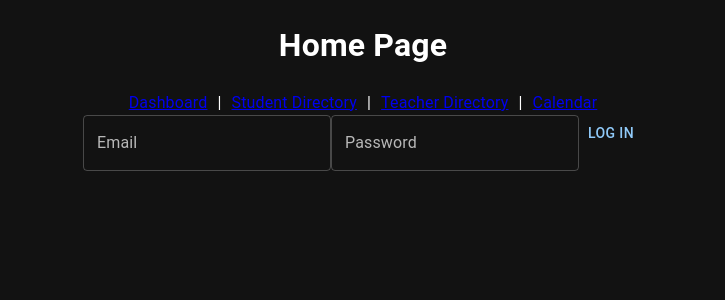
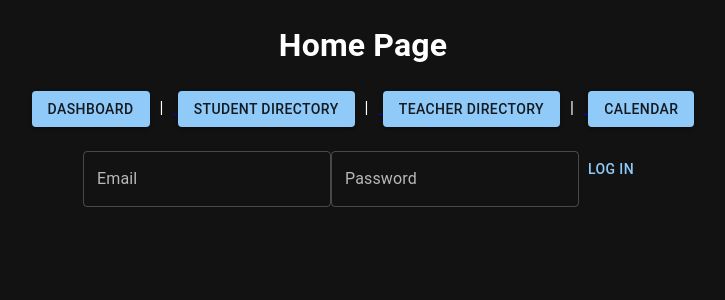
Before and after one commit to jrp9pte/Educator_Hub, a React (Create React App) app in the folder tje-dashboard-app/: page / in a window 1280 px wide. Shown: the top 300 px of the page, without its empty margins (277-1002 px from the left). Built offline with nearby package versions, Linux system fonts and the light colour scheme.

Commit message:
Added button to home page

```diff
--- a/tje-dashboard-app/src/components/HOME/HOME.js
+++ b/tje-dashboard-app/src/components/HOME/HOME.js
@@ -3,18 +3,32 @@ import { Link } from "react-router-dom";
 import React from "react";
 import { Container, Row, Col, Image } from "react-bootstrap";
 import LoginForm from "../AUTH/LoginForm";
+import Button from "@mui/material/Button";
 
 function HOME() {
   return (
     <div style={{ textAlign: "center" }}>
       <h1>Home Page</h1>
-      <Link to="/overall_dashboard">Dashboard</Link>
+      <Link to="/overall_dashboard">
+        <Button variant="contained">Dashboard</Button>
+      </Link>
       <span style={{ margin: "0 10px" }}>|</span>
-      <Link to="/student_directory">Student Directory</Link>
+      <Link to="/student_directory">
+        {" "}
+        <Button variant="contained">Student Directory</Button>
+      </Link>
       <span style={{ margin: "0 10px" }}>|</span>
-      <Link to="/teacher_directory">Teacher Directory</Link>
+      <Link to="/teacher_directory">
+        {" "}
+        <Button variant="contained">Teacher Directory</Button>
+      </Link>
       <span style={{ margin: "0 10px" }}>|</span>
-      <Link to="/calendar">Calendar</Link>
+      <Link to="/calendar">
+        {" "}
+        <Button variant="contained">Calendar</Button>
+      </Link>
+      <br></br>
+      <br></br>
       <LoginForm />
     </div>
   );
```
